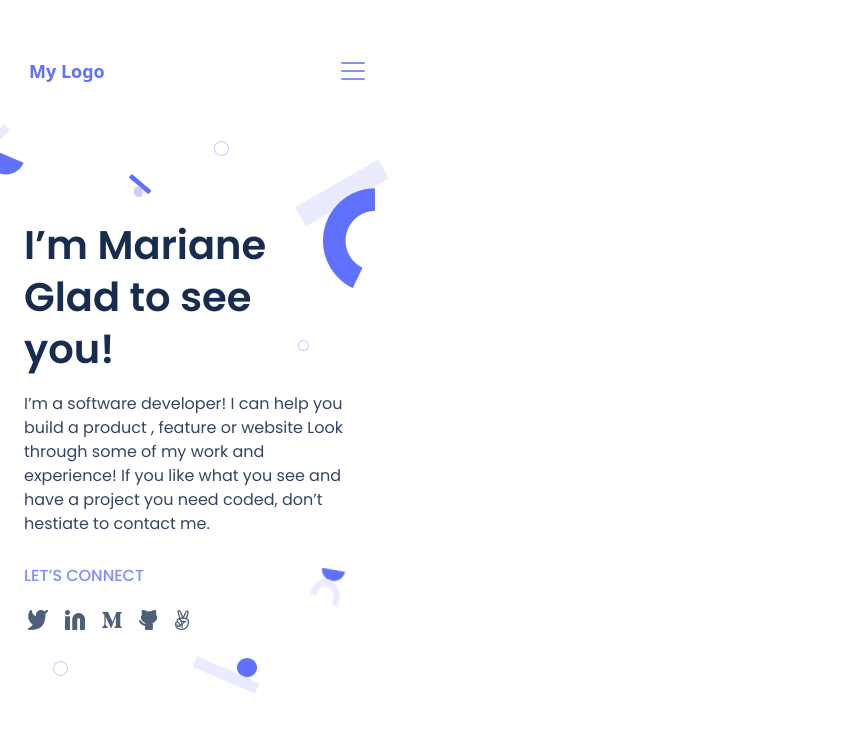
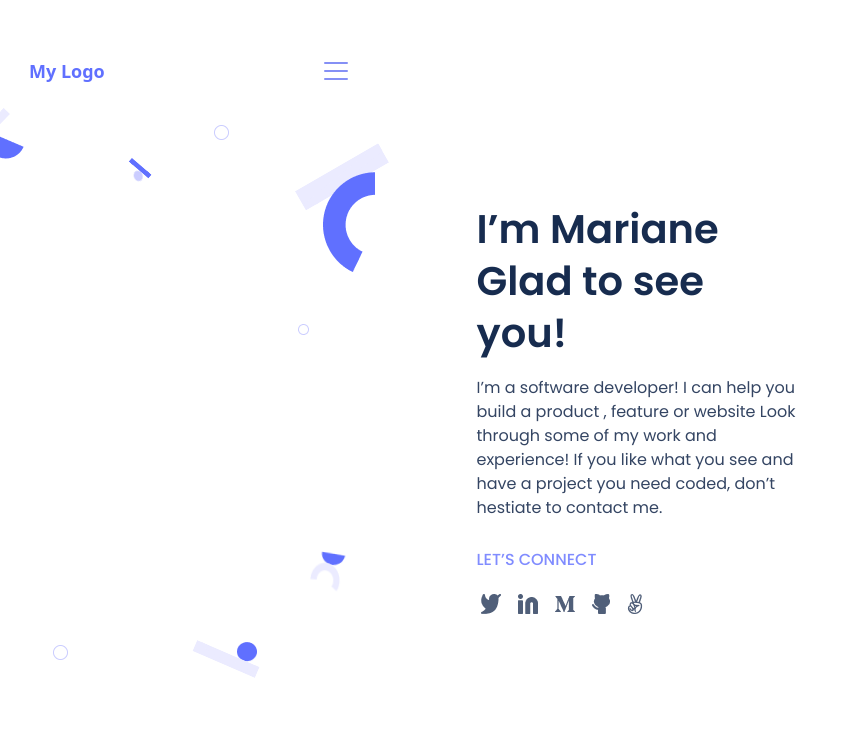
Before and after one commit to joyapisi/Portfolio, a website: page index.html in a window 1280 px wide. Shown: the top 732 px of the page, without its empty margins (0-859 px from the left). Drawn offline with nearby package versions, Linux system fonts and the light colour scheme.

Commit message:
change on given revisions by reviewer: icon arrangement

```diff
--- a/style.css
+++ b/style.css
@@ -4,7 +4,7 @@ html * {
 
 .appbar {
   position: absolute;
-  width: 375px;
+  width: 334px;
   height: 92px;
   left: 0;
   top: 0;
@@ -18,6 +18,7 @@ html * {
   right: 0;
   top: 44px;
   bottom: 0;
+  width: 358px;
 }
 
 .nav-container .navbar-brand {
@@ -51,12 +52,21 @@ html * {
   color: #6070ff;
 }
 
+.appbar .navbar.navbar-light .fixed-top {
+  position: absolute;
+  left: 0px;
+  right: 0px;
+  top: 44px;
+  bottom: 0;
+}
+
 .mobilemain {
-  position: relative;
-  width: 375px;
-  height: 5410px;
-  background: #fff;
+  position: fixed;
+  width: 100%;
+  height: 100%;
+  background: #ffffff;
   right: 0;
+  overflow-x:hidden;
 }
 
 .headline {
@@ -132,6 +142,10 @@ html * {
 li {
   list-style: none;
 }
+
+/*.background-images {
+  position: fixed;
+}*/
 
 .rectangle4 {
   position: absolute;
```
Also changed, not shown: index.html (+1 -1 lines).
